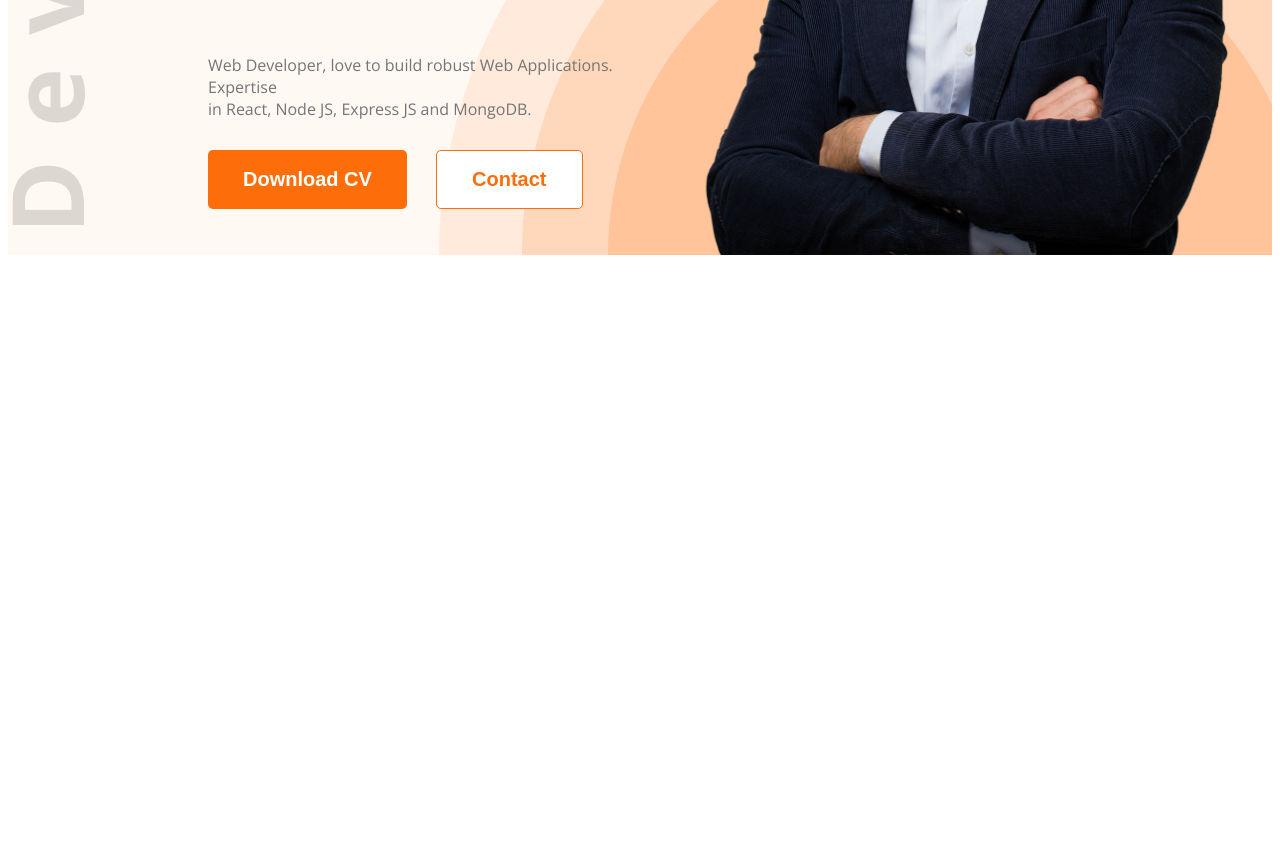
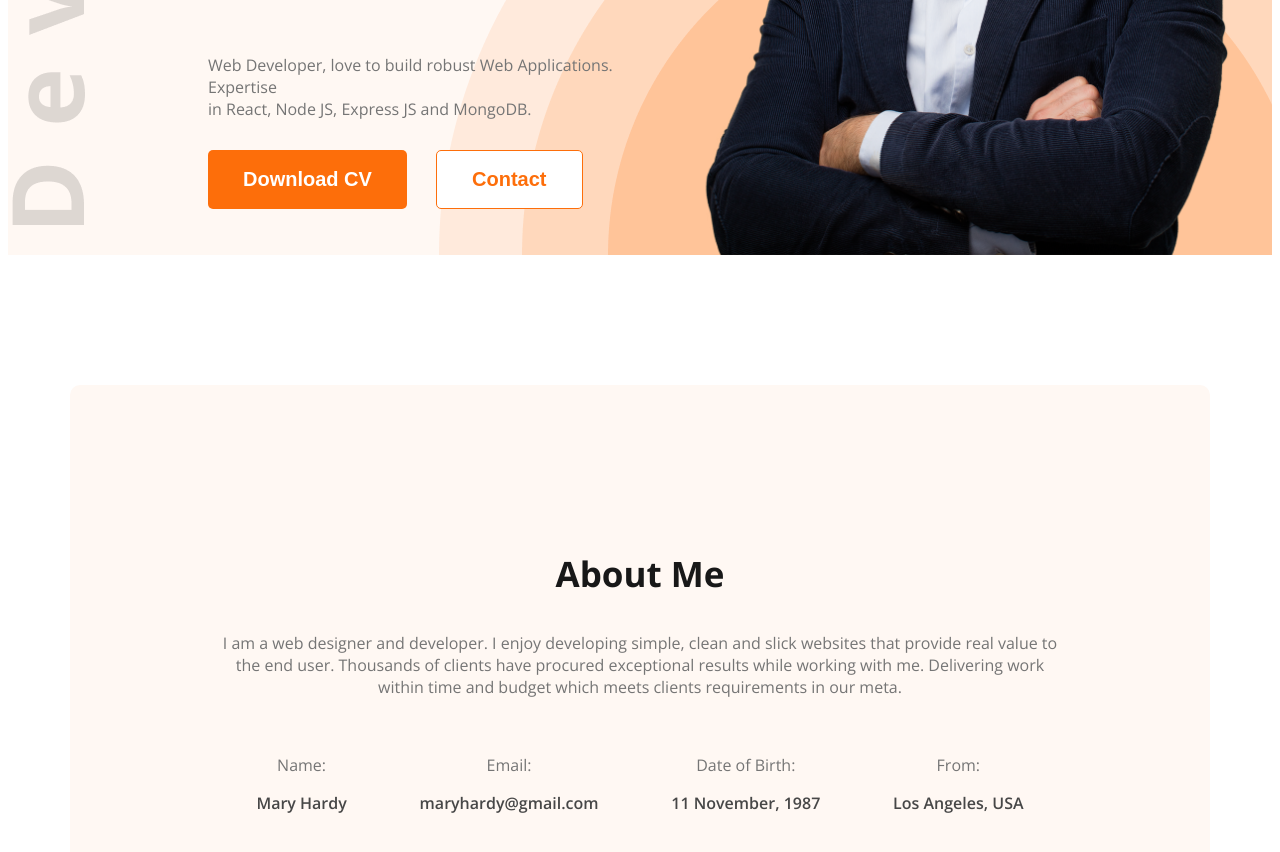
Before and after one commit to kamrujjamantuhin/web-dev-portfolio, a plain HTML site: page index.html in a window 1280 px wide. Shown: the part 575-1427 px from the top of the page. Before the commit the page ends 838 px from the top, so only its background shows below. Drawn offline with nearby package versions, Linux system fonts and the light colour scheme.

Commit message:
Implement about section

```diff
--- a/index.html
+++ b/index.html
@@ -31,7 +31,28 @@
         </div>
     </header>
     <main>
-
+        <section class="about bg-secondary">
+            <h3 class="section-title dark-1">About Me</h3>
+            <p class="section-description dark-3">I am a web designer and developer. I enjoy developing simple, clean and slick websites that provide real value to the end user. Thousands of clients have procured exceptional results while working with me. Delivering work within time and budget which meets clients requirements in our meta.</p>
+            <div class="about-items">
+                <div class="about-item">
+                    <p class="item-title dark-3">Name:</p>
+                    <p class="item-description dark-2">Mary Hardy</p>
+                </div>
+                <div class="about-item">
+                    <p class="item-title dark-3">Email:</p>
+                    <p class="item-description dark-2">maryhardy@gmail.com</p>
+                </div>
+                <div class="about-item">
+                    <p class="item-title dark-3">Date of Birth:</p>
+                    <p class="item-description dark-2">11 November, 1987</p>
+                </div>
+                <div class="about-item">
+                    <p class="item-title dark-3">From:</p>
+                    <p class="item-description dark-2">Los Angeles, USA</p>
+                </div>
+            </div>
+        </section>
     </main>
     <footer>
 
--- a/styles/style.css
+++ b/styles/style.css
@@ -39,6 +39,13 @@
     border-radius: 5px;
     padding: 17px 35px;
     margin-left: 25px;
+}
+.section-title{
+    font-size: 35px;
+    font-weight: bold;
+}
+.section-description{
+    margin-bottom: 40px;
 }
 /* Header Styles */
 .header{
@@ -92,3 +99,23 @@ nav li a{
 .banner-profile-picture{
     width: 580px;
 }
+/* Main Styles */
+main{
+    max-width: 1140px;
+    margin: 0 auto;
+    margin-top: 130px;
+    margin-bottom: 130px;
+}
+/* About Styles */
+.about{
+    border-radius: 10px;
+    padding: 130px 150px;
+    text-align: center;
+}
+.about-items{
+    display: flex;
+    justify-content: space-around;
+}
+.item-description{
+    font-weight: 600;
+}
```
